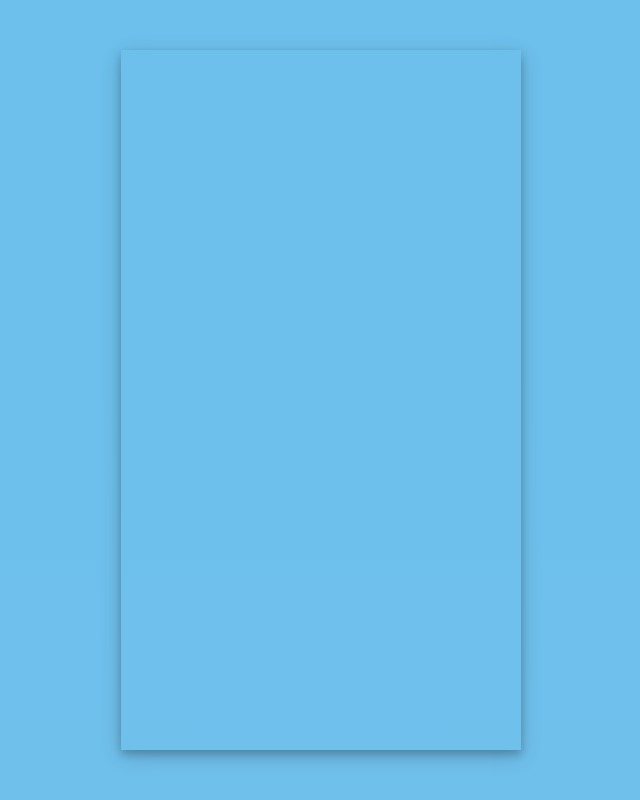
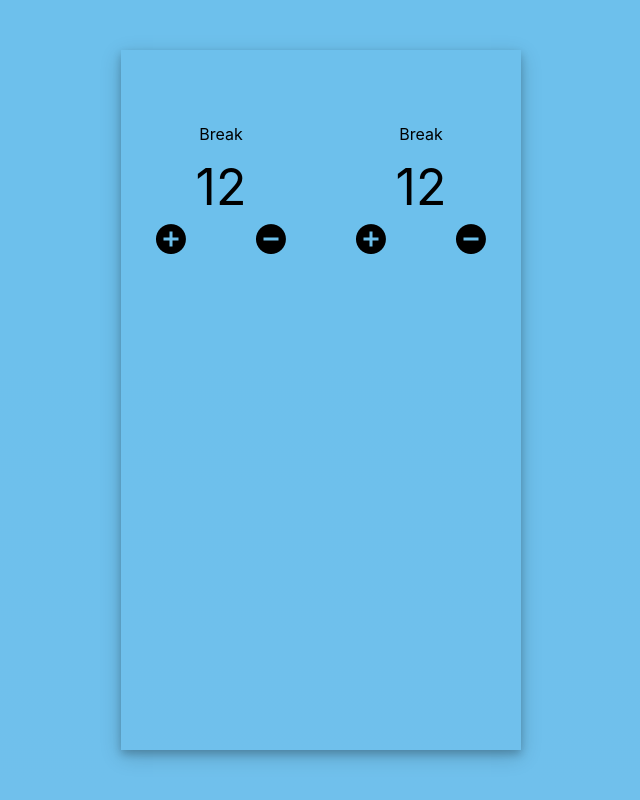
Before and after one commit to pmayur/fcc-25plus5-clock, a React (Create React App) app: page / in a window 1280 px wide. Shown: the whole page, without its empty margins (319-959 px from the left). Built offline with nearby package versions, Linux system fonts and the light colour scheme.

Commit message:
Adds control panel to the App

```diff
--- a/src/App.css
+++ b/src/App.css
@@ -18,6 +18,8 @@
     width: 400px;
     height: 700px;
     box-shadow: 0 4px 8px 0 rgba(0, 0, 0, 0.2), 0 6px 20px 0 rgba(0, 0, 0, 0.19);
+    display: grid;
+    grid-template-rows: 30% 70%;
 }
 
 @media only screen and (max-width: 420px) {
--- a/src/App.jsx
+++ b/src/App.jsx
@@ -1,10 +1,14 @@
 import "./App.css";
+import ControlPanel from "./ControlPanel/ControlPanel";
 
 function App() {
     return (
         <div className="App">
             <div id="timer">
-
+                <div>
+                    <ControlPanel />
+                </div>
+                <div></div>
             </div>
         </div>
     );
```
